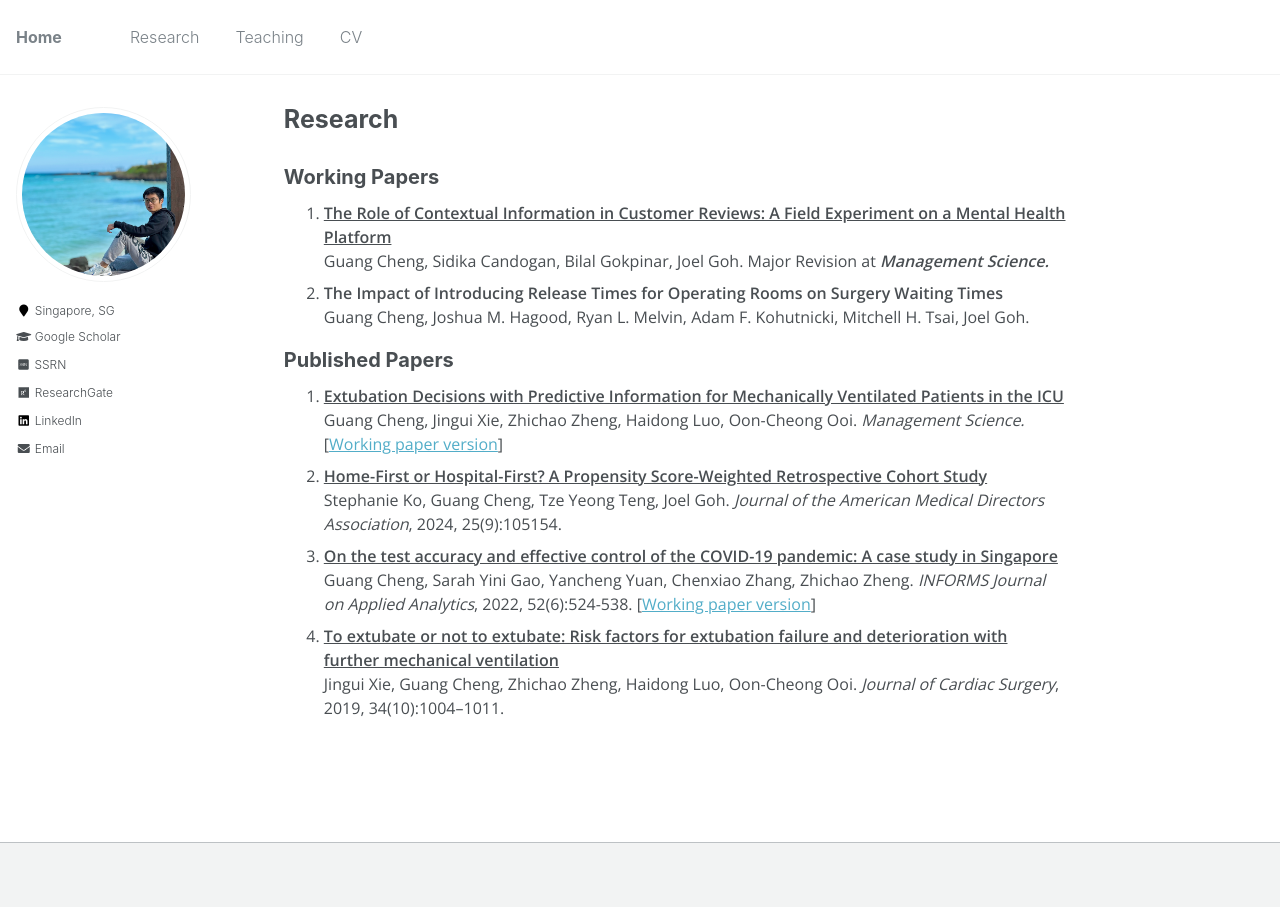
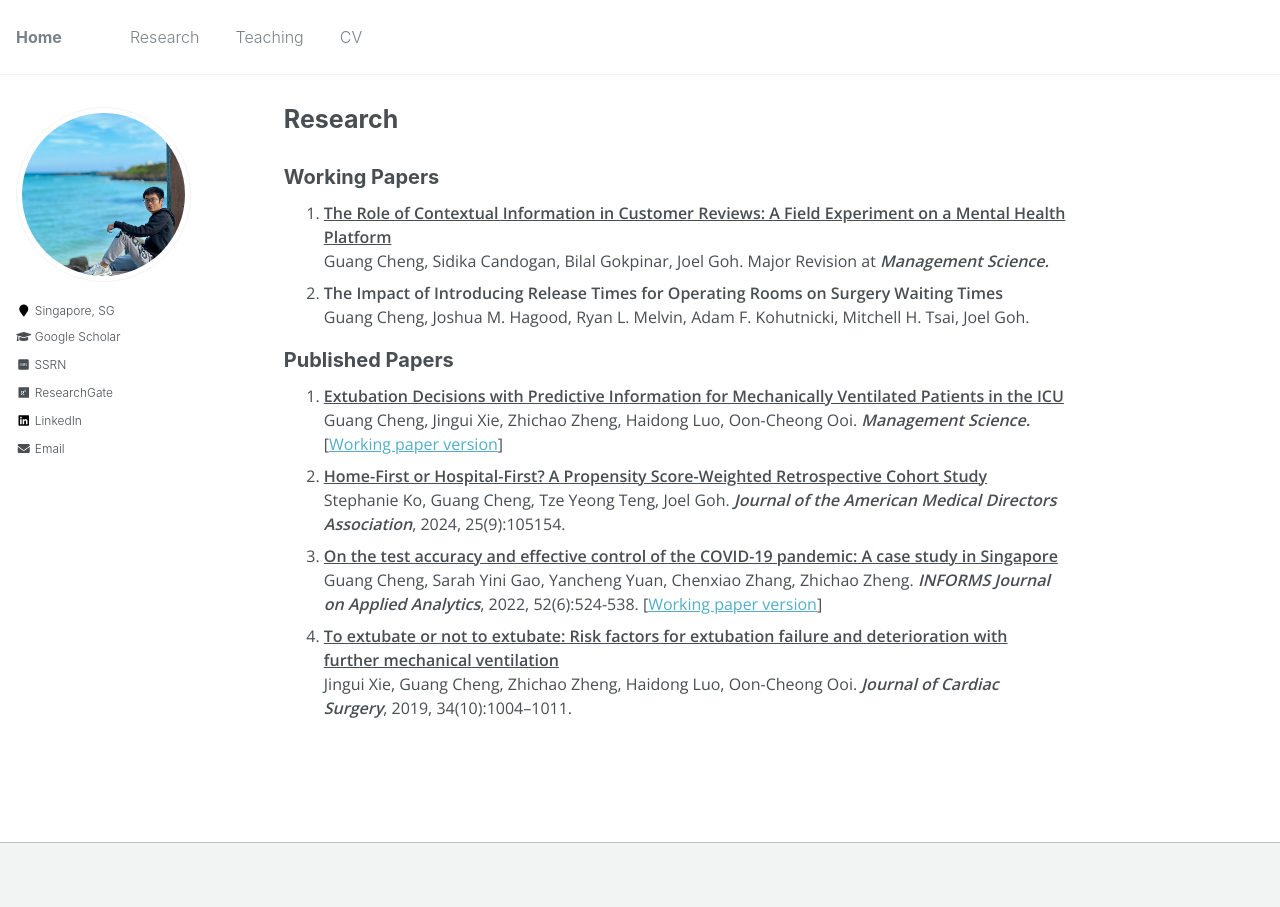
Before and after one commit to gcheng-nus/gcheng-nus.github.io, a Jekyll site: the page built from _pages/research.md, in a window 1280 px wide. Built offline with Jekyll 4.4.1, drawn with Linux system fonts in a browser that asks for light colours; some web fonts are replaced; comment, search, counter and statistics services are not loaded.

Commit message:
change font

```diff
--- a/_pages/research.md
+++ b/_pages/research.md
@@ -30,19 +30,19 @@ author_profile: true
 <ol style="margin-top: 0em; margin-bottom: 1.2em;">
 	<li><a href="https://doi.org/10.1287/mnsc.2021.01427" target="_blank" style="color: rgb(73, 78, 82); font-weight: 600">Extubation Decisions with Predictive Information for Mechanically Ventilated Patients in the ICU</a><br>
 	Guang Cheng, Jingui Xie, Zhichao Zheng, Haidong Luo, Oon-Cheong Ooi.
-	<i>Management Science.</i> [<a href="https://ssrn.com/abstract=3397530" target="_blank">Working paper version</a>]</li>
+	<i style="font-weight: 600">Management Science.</i> [<a href="https://ssrn.com/abstract=3397530" target="_blank">Working paper version</a>]</li>
 	<!--  -->
 	<li><a href="https://doi.org/10.1016/j.jamda.2024.105154" target="_blank" style="color: rgb(73, 78, 82); font-weight: 600">Home-First or Hospital-First? A Propensity Score-Weighted Retrospective Cohort Study</a><br>
 	Stephanie Ko, Guang Cheng, Tze Yeong Teng, Joel Goh.
-	<i>Journal of the American Medical Directors Association</i>, 2024, 25(9):105154.</li>
+	<i style="font-weight: 600">Journal of the American Medical Directors Association</i>, 2024, 25(9):105154.</li>
 	<!--  -->
 	<li><a href="https://pubsonline.informs.org/doi/abs/10.1287/inte.2022.1117" target="_blank" style="color: rgb(73, 78, 82); font-weight: 600">On the test accuracy and effective control of the COVID-19 pandemic: A case study in Singapore</a><br>
 	Guang Cheng, Sarah Yini Gao, Yancheng Yuan, Chenxiao Zhang, Zhichao Zheng.
-	<i>INFORMS Journal on Applied Analytics</i>, 2022, 52(6):524-538. [<a href="https://ssrn.com/abstract=3955828" target="_blank">Working paper version</a>]</li>
+	<i style="font-weight: 600">INFORMS Journal on Applied Analytics</i>, 2022, 52(6):524-538. [<a href="https://ssrn.com/abstract=3955828" target="_blank">Working paper version</a>]</li>
 	<!--  -->
 	<li><a href="https://onlinelibrary.wiley.com/doi/abs/10.1111/jocs.14189" target="_blank" style="color: rgb(73, 78, 82); font-weight: 600">To extubate or not to extubate: Risk factors for extubation failure and deterioration with further mechanical ventilation</a><br>
 	Jingui Xie, Guang Cheng, Zhichao Zheng, Haidong Luo, Oon-Cheong Ooi.
-	<i>Journal of Cardiac Surgery</i>, 2019, 34(10):1004–1011.</li>
+	<i style="font-weight: 600">Journal of Cardiac Surgery</i>, 2019, 34(10):1004–1011.</li>
 </ol>
 
 
```
Also changed, not shown: 1 other file.
